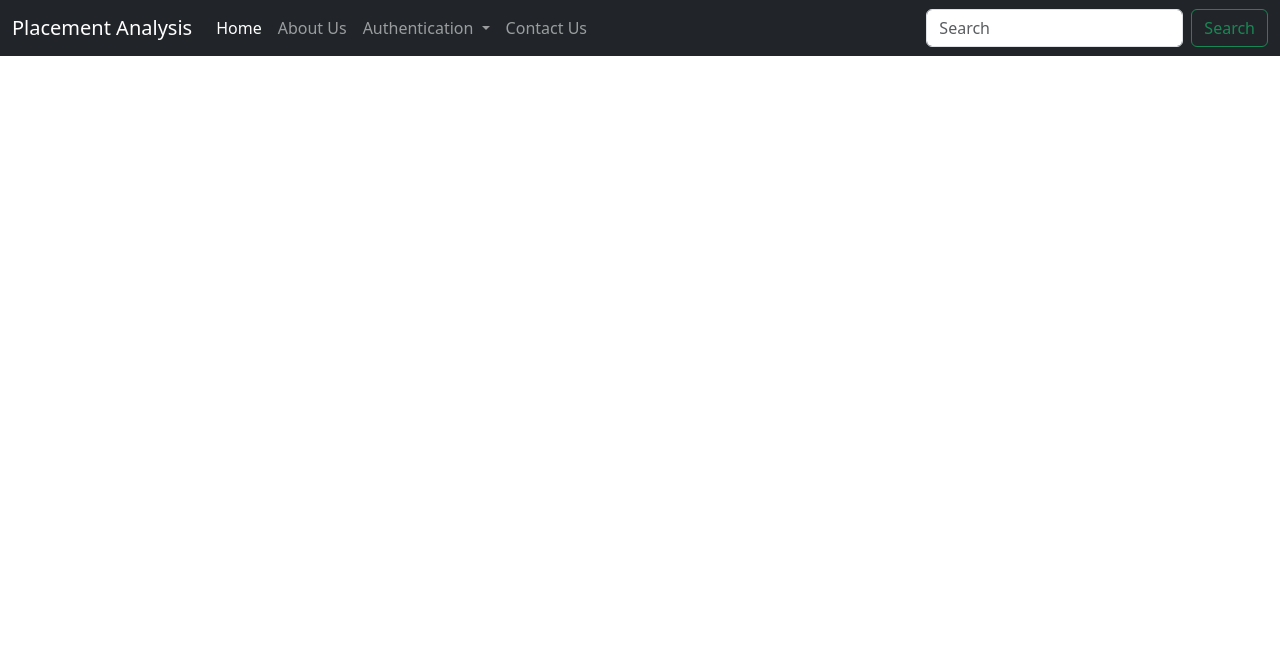
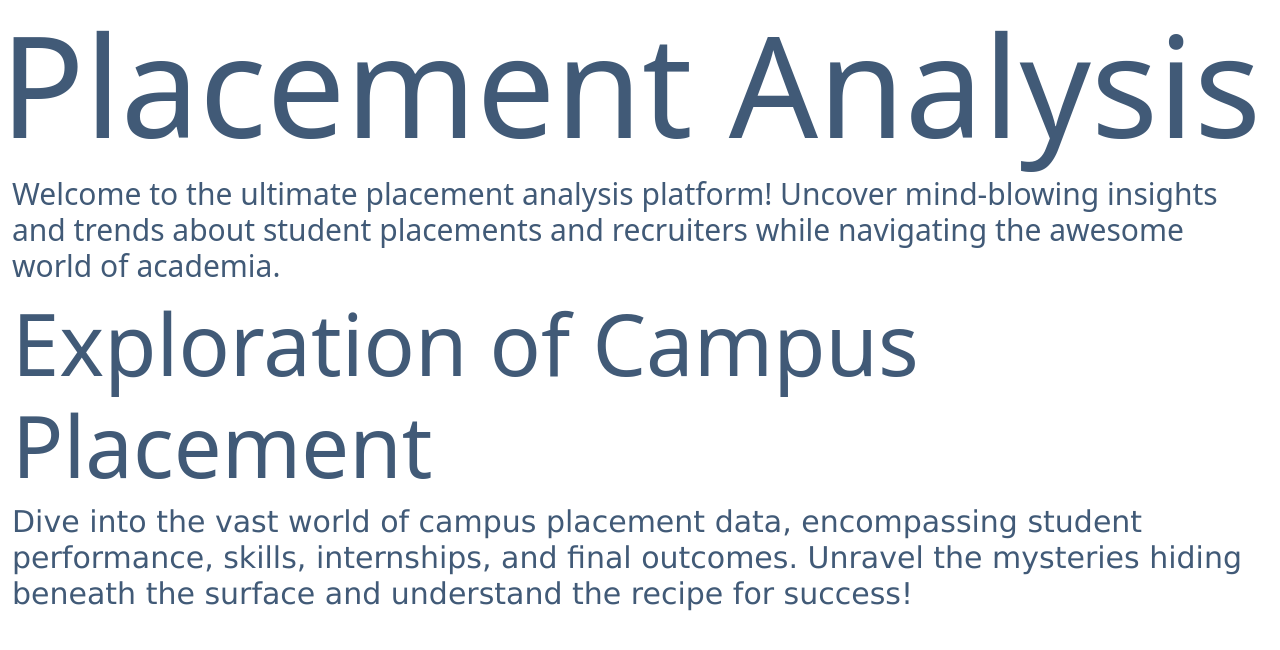
Before and after one commit to Mrjsutariya/Placement-Portal, a Django app: page /about in a window 1280 px wide. Shown: the top 650 px of the page. Run offline with Django 4.2, Linux system fonts and the light colour scheme.

Commit message:
Update about.html

```diff
--- a/projectplace/templates/about.html
+++ b/projectplace/templates/about.html
@@ -1,5 +1,26 @@
-{% extends 'base.html' %}
-{% block title %} About Us {% endblock title %}
-{% block body %}
-
-{% endblock body %}
+<!doctype html>
+<html lang="en">
+  <head>
+    <meta charset="utf-8">
+    <meta name="viewport" content="width=device-width, initial-scale=1">
+    <title>Bootstrap demo</title>
+    <link href="https://cdn.jsdelivr.net/npm/bootstrap@5.3.1/dist/css/bootstrap.min.css" rel="stylesheet" integrity="sha384-4bw+/aepP/YC94hEpVNVgiZdgIC5+VKNBQNGCHeKRQN+PtmoHDEXuppvnDJzQIu9" crossorigin="anonymous">
+  </head>
+  <body>
+  <div class="ABC">
+    <div class="container-fluid px-0">
+    <h1 style="font-size: 140px;color: rgb(65,90,119);"> Placement Analysis</h1>
+    </div>
+    <div class="container-fluid">
+    <h1 style="font-size: 30px;color: rgb(65,90,119);"> Welcome to the ultimate placement analysis platform! Uncover mind-blowing insights and trends about student placements and recruiters while navigating the awesome world of academia.</h1>
+    </div>
+  </div>
+    <div class="container-fluid">
+      <h1 style="font-size: 85px;color: rgb(65,90,119);"> Exploration of Campus Placement</h1>
+      </div>
+      <div class="container-fluid">
+        <h1 style="font-size: 30px;color: rgb(65,90,119);font-family: verdana">Dive into the vast world of campus placement data, encompassing student performance, skills, internships, and final outcomes. Unravel the mysteries hiding beneath the surface and understand the recipe for success!</h1>
+        </div>
+    <script src="https://cdn.jsdelivr.net/npm/bootstrap@5.3.1/dist/js/bootstrap.bundle.min.js" integrity="sha384-HwwvtgBNo3bZJJLYd8oVXjrBZt8cqVSpeBNS5n7C8IVInixGAoxmnlMuBnhbgrkm" crossorigin="anonymous"></script>
+  </body>
+</html>
```
